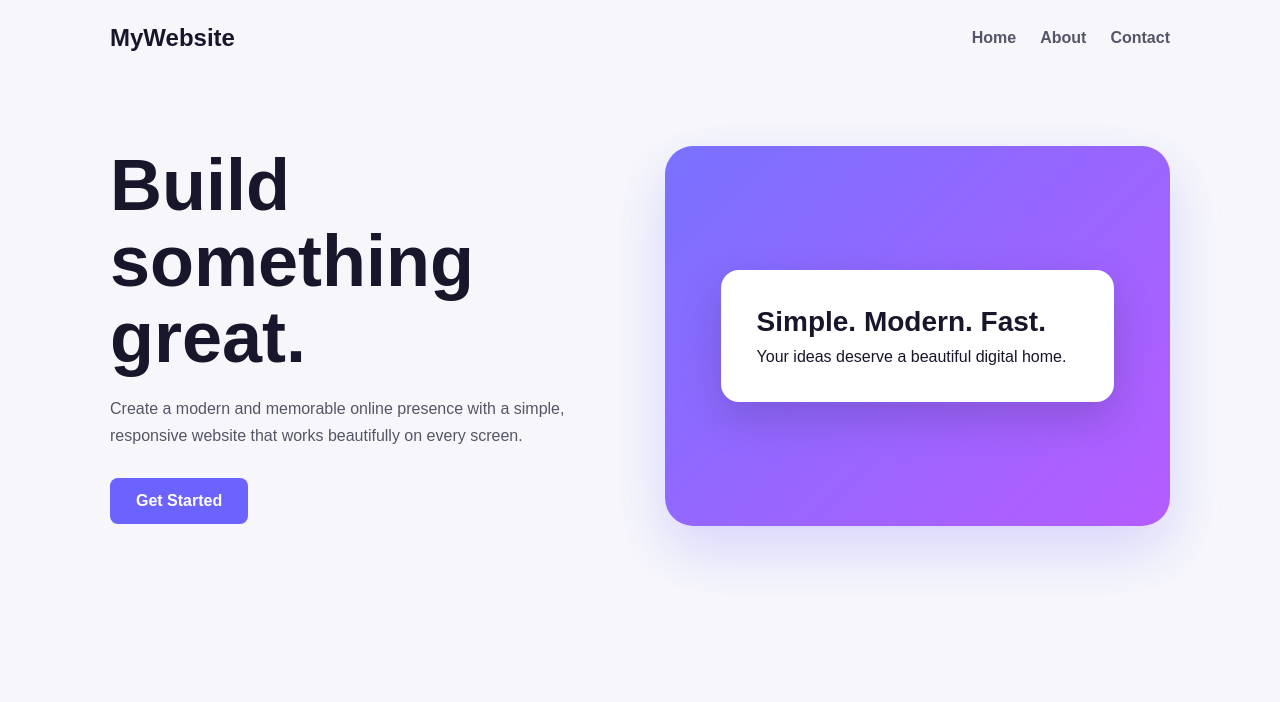
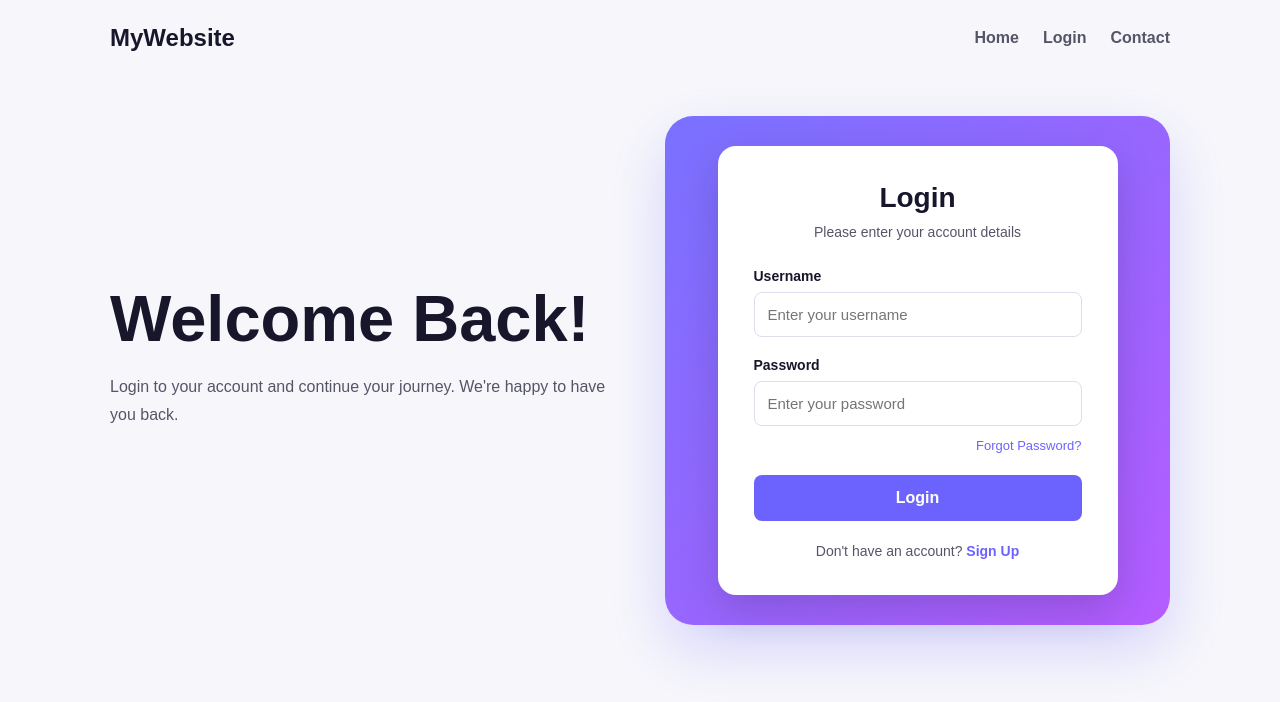
Before and after one commit to Mohammedkaif15/WEBSITE, a plain HTML site: page index.html in a window 1280 px wide. Drawn offline with Linux system fonts and the light colour scheme.

Commit message:
Updated webpage

```diff
--- a/index.html
+++ b/index.html
@@ -1,9 +1,11 @@
+
 <!DOCTYPE html>
 <html lang="en">
 <head>
   <meta charset="UTF-8">
   <meta name="viewport" content="width=device-width, initial-scale=1.0">
-  <title>Welcome | Simple Website</title>
+  <title>Login | MyWebsite</title>
+
   <style>
     :root {
       --primary: #6c63ff;
@@ -67,59 +69,124 @@
       padding: 40px 20px;
     }
 
-    h1 {
+    .welcome h1 {
       max-width: 550px;
       margin-bottom: 20px;
       color: var(--dark);
-      font-size: clamp(42px, 7vw, 72px);
+      font-size: clamp(42px, 7vw, 65px);
       line-height: 1.05;
     }
 
-    p {
+    .welcome p {
       max-width: 520px;
       margin-bottom: 28px;
       line-height: 1.7;
     }
 
+    .visual {
+      display: grid;
+      place-items: center;
+      min-height: 450px;
+      padding: 30px;
+      border-radius: 28px;
+      background: linear-gradient(135deg, #7971ff, #b55cff);
+      box-shadow: 0 24px 60px rgba(108, 99, 255, 0.24);
+    }
+
+    .login-card {
+      width: 100%;
+      max-width: 400px;
+      padding: 36px;
+      border-radius: 18px;
+      background: white;
+      box-shadow: 0 16px 40px rgba(23, 22, 43, 0.18);
+    }
+
+    .login-card h2 {
+      margin-bottom: 10px;
+      color: var(--dark);
+      font-size: 28px;
+      text-align: center;
+    }
+
+    .subtitle {
+      margin-bottom: 28px;
+      color: var(--text);
+      text-align: center;
+      font-size: 14px;
+    }
+
+    .input-group {
+      margin-bottom: 20px;
+    }
+
+    .input-group label {
+      display: block;
+      margin-bottom: 8px;
+      color: var(--dark);
+      font-weight: 600;
+      font-size: 14px;
+    }
+
+    .input-group input {
+      width: 100%;
+      padding: 13px;
+      border: 1px solid #dddded;
+      border-radius: 8px;
+      outline: none;
+      font-size: 15px;
+      transition: 0.3s;
+    }
+
+    .input-group input:focus {
+      border-color: var(--primary);
+      box-shadow: 0 0 0 3px rgba(108, 99, 255, 0.12);
+    }
+
+    .forgot {
+      display: block;
+      margin-top: -8px;
+      margin-bottom: 22px;
+      color: var(--primary);
+      text-align: right;
+      text-decoration: none;
+      font-size: 13px;
+    }
+
     .button {
-      display: inline-block;
-      padding: 14px 26px;
+      width: 100%;
+      padding: 14px;
       border: none;
       border-radius: 8px;
       color: white;
       background: var(--primary);
       font-size: 16px;
       font-weight: 700;
-      text-decoration: none;
       cursor: pointer;
+      transition: 0.3s;
     }
 
     .button:hover {
       opacity: 0.88;
+      transform: translateY(-2px);
     }
 
-    .visual {
-      display: grid;
-      place-items: center;
-      min-height: 380px;
-      border-radius: 28px;
-      background: linear-gradient(135deg, #7971ff, #b55cff);
-      box-shadow: 0 24px 60px rgba(108, 99, 255, 0.24);
+    .signup {
+      margin-top: 22px;
+      text-align: center;
+      font-size: 14px;
     }
 
-    .card {
-      width: 78%;
-      padding: 36px;
-      border-radius: 18px;
-      color: var(--dark);
-      background: white;
-      box-shadow: 0 16px 40px rgba(23, 22, 43, 0.18);
+    .signup a {
+      color: var(--primary);
+      font-weight: 700;
+      text-decoration: none;
     }
 
-    .card strong {
-      display: block;
-      margin-bottom: 10px;
-      font-size: 28px;
+    #message {
+      margin-top: 15px;
+      text-align: center;
+      font-size: 14px;
     }
 
     @media (max-width: 760px) {
@@ -138,39 +205,135 @@
         text-align: center;
       }
 
-      p {
-        margin-inline: auto;
+      .welcome h1,
+      .welcome p {
+        margin-left: auto;
+        margin-right: auto;
       }
 
       .visual {
-        min-height: 300px;
+        min-height: 400px;
+        padding: 20px;
+      }
+
+      .login-card {
+        padding: 28px 22px;
+      }
+    }
+
+    @media (max-width: 400px) {
+      nav {
+        gap: 8px;
+      }
+
+      nav a {
+        font-size: 13px;
+      }
+
+      .logo {
+        font-size: 20px;
       }
     }
   </style>
 </head>
+
 <body>
+
   <header>
     <a class="logo" href="#">MyWebsite</a>
+
     <nav aria-label="Main navigation">
       <a href="#home">Home</a>
-      <a href="#about">About</a>
+      <a href="#login">Login</a>
       <a href="#contact">Contact</a>
     </nav>
   </header>
 
   <main id="home">
-    <section>
-      <h1>Build something great.</h1>
-      <p>Create a modern and memorable online presence with a simple, responsive website that works beautifully on every screen.</p>
-      <a class="button" href="#about">Get Started</a>
+
+    <section class="welcome">
+      <h1>Welcome Back!</h1>
+
+      <p>
+        Login to your account and continue your journey.
+        We're happy to have you back.
+      </p>
     </section>
 
-    <section class="visual" id="about" aria-label="Website preview">
-      <div class="card">
-        <strong>Simple. Modern. Fast.</strong>
-        Your ideas deserve a beautiful digital home.
+    <section class="visual" id="login">
+
+      <div class="login-card">
+
+        <h2>Login</h2>
+
+        <p class="subtitle">
+          Please enter your account details
+        </p>
+
+        <form id="loginForm">
+
+          <div class="input-group">
+            <label for="username">Username</label>
+
+            <input
+              type="text"
+              id="username"
+              name="username"
+              placeholder="Enter your username"
+              required
+              autocomplete="username"
+            >
+          </div>
+
+          <div class="input-group">
+            <label for="password">Password</label>
+
+            <input
+              type="password"
+              id="password"
+              name="password"
+              placeholder="Enter your password"
+              required
+              autocomplete="current-password"
+            >
+          </div>
+
+          <a href="#" class="forgot">
+            Forgot Password?
+          </a>
+
+          <button type="submit" class="button">
+            Login
+          </button>
+
+          <p id="message" aria-live="polite"></p>
+
+        </form>
+
+        <p class="signup">
+          Don't have an account?
+          <a href="#">Sign Up</a>
+        </p>
+
       </div>
+
     </section>
+
   </main>
+
+  <script>
+    const loginForm = document.getElementById("loginForm");
+    const message = document.getElementById("message");
+
+    loginForm.addEventListener("submit", function(event) {
+      event.preventDefault();
+
+      const username = document.getElementById("username").value;
+
+      message.style.color = "#6c63ff";
+      message.textContent = "Login UI submitted for " + username;
+    });
+  </script>
+
 </body>
 </html>
```
